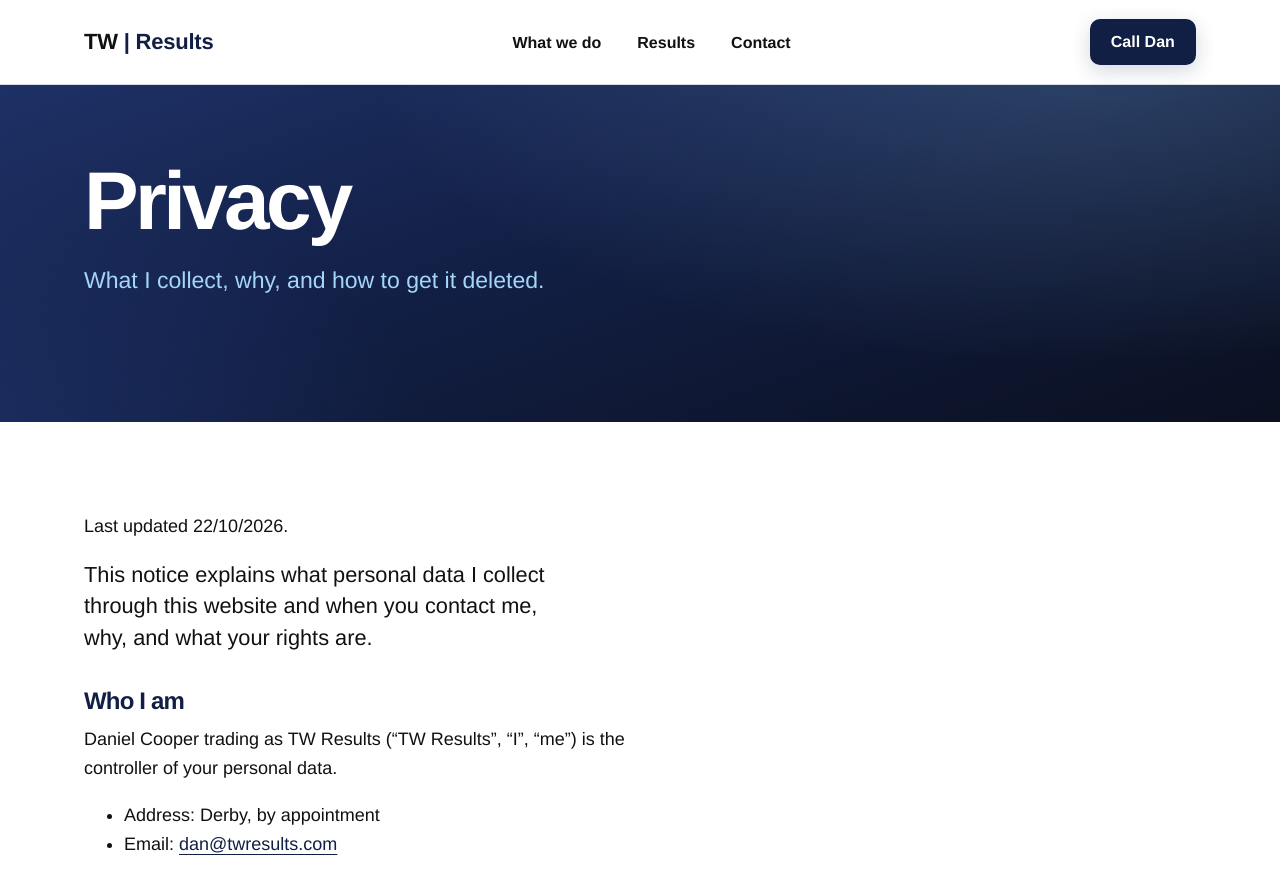
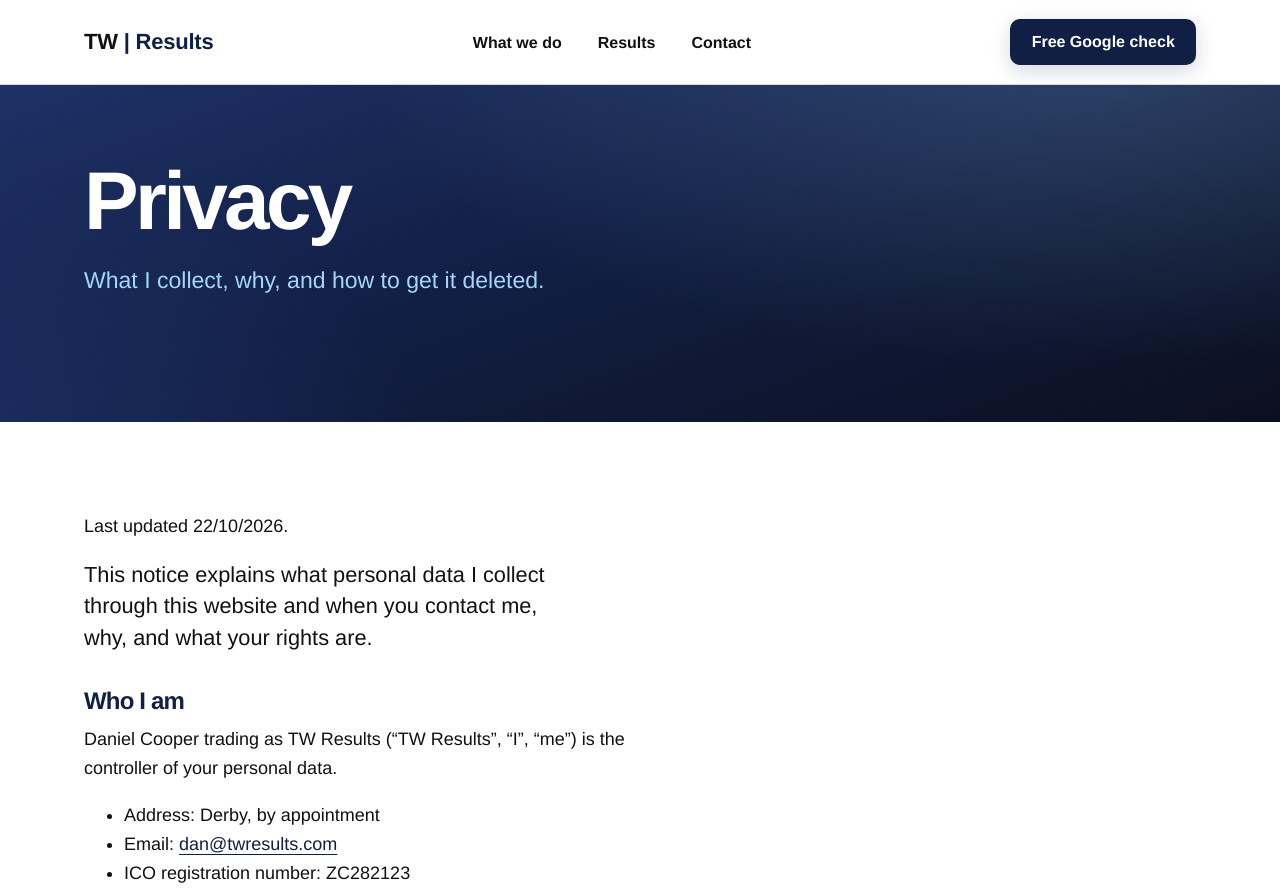
Before and after one commit to Darohx/twresults.com, a plain HTML site: page privacy/index.html in a window 1280 px wide. Shown: the top 892 px of the page. Drawn offline with Linux system fonts and the light colour scheme.

Commit message:
Go-live (Dan approved 23/11/2026): header/sticky bar back to Free Google check; ICO ZC282123; README.md unpublished

```diff
--- a/privacy/index.html
+++ b/privacy/index.html
@@ -31,7 +31,7 @@
   <a class="wm" href="../" aria-label="TW Results home"><span class="tw">TW</span> <span class="rs">| Results</span></a>
   <button class="menu-btn" type="button" aria-expanded="false" aria-controls="nav">Menu</button>
   <nav class="nav" id="nav" aria-label="Main"><ul><li><a href="../what-we-do/">What we do</a></li><li><a href="../results/">Results</a></li><li><a href="../contact/">Contact</a></li></ul></nav>
-  <a class="btn" href="tel:+447810734023">Call Dan</a>
+  <a class="btn" href="../contact/#enquiry">Free Google check</a>
  </div>
 </header>
 <main id="main">
@@ -45,7 +45,7 @@
  <p class="lede">This notice explains what personal data I collect through this website and when you contact me, why, and what your rights are.</p>
  <h2>Who I am</h2>
  <p>Daniel Cooper trading as TW Results (&ldquo;TW Results&rdquo;, &ldquo;I&rdquo;, &ldquo;me&rdquo;) is the controller of your personal data.</p>
- <ul><li>Address: Derby, by appointment</li><li>Email: <a href="mailto:dan@twresults.com">dan@twresults.com</a></li></ul>
+ <ul><li>Address: Derby, by appointment</li><li>Email: <a href="mailto:dan@twresults.com">dan@twresults.com</a></li><li>ICO registration number: ZC282123</li></ul>
  <h2>What I collect</h2>
  <ul><li><b>The enquiry form:</b> your name, your trade or business, your phone number or email address, and your message (optional).</li><li>If you contact me, I only keep your details and message so I can reply to you.</li><li><b>If you become a client:</b> the details I need to do the work and invoice you.</li><li><b>Analytics:</b> how the site is used (pages visited, rough location, device type), but only if you click Accept on the cookie bar. See Cookies below.</li><li><b>Website hosting:</b> the host keeps server logs, which include your IP address, when you visit.</li></ul>
  <p>I don&rsquo;t sell your details, add you to marketing lists or make automated decisions about you.</p>
@@ -73,7 +73,7 @@
 
 </main>
 <footer class="legal-bar"><div class="wrap"><p>&copy; 2026 TW | Results, Derby, by appointment. <a href="tel:+447810734023" style="white-space:nowrap">07810 734023</a> &middot; <a href="mailto:dan@twresults.com">dan@twresults.com</a> &middot; <a href="../privacy/">Privacy</a></p></div></footer>
-<div class="callbar on-navy"><a class="btn" href="tel:+447810734023">Call Dan</a></div>
+<div class="callbar on-navy"><a class="btn" href="../contact/#enquiry">Get a free Google check</a></div>
 <div class="cookie" id="cookie" hidden role="region" aria-label="Cookies">
  <div class="wrap"><p>Can we use analytics cookies to see how the site is used? <a href="../privacy/">Privacy</a></p>
  <div class="cta" style="margin:0"><button class="btn" type="button" data-consent="yes">Accept</button><button class="btn btn-s" type="button" data-consent="no">Reject</button></div></div>
```
Also changed, not shown: 404.html (+2 -2 lines), contact/index.html (+2 -2 lines), index.html (+2 -2 lines), results/index.html (+2 -2 lines), what-we-do/index.html (+2 -2 lines), 1 other file.
